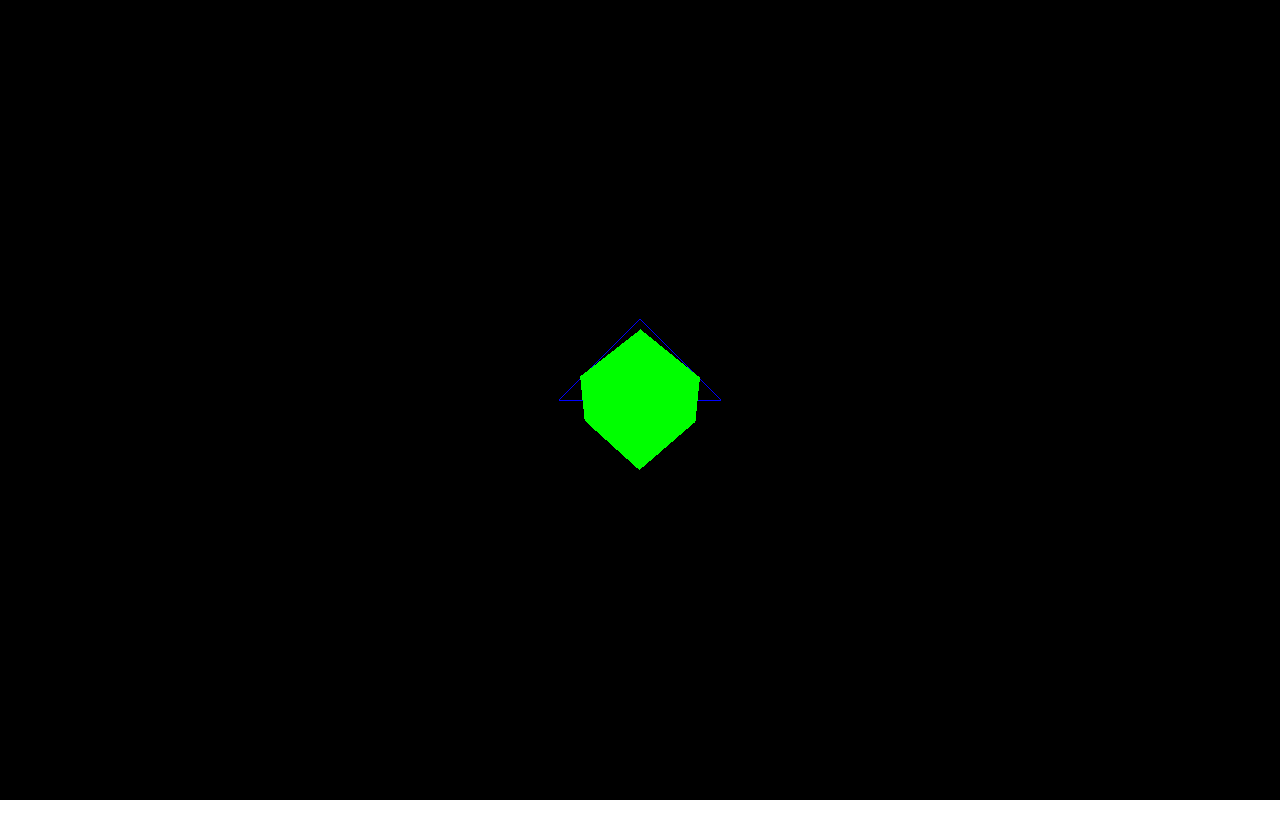
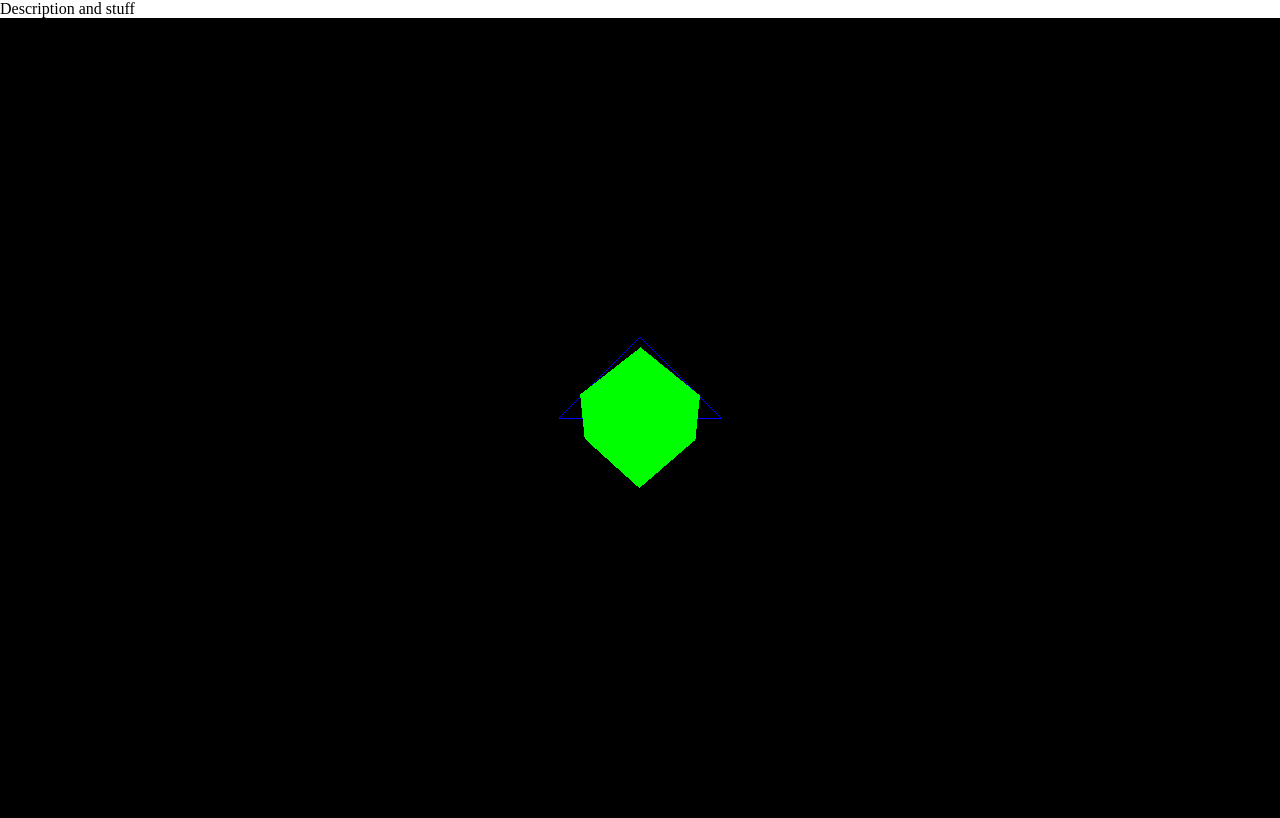
Before and after one commit to Silenoid/silenoid.github.io, a plain HTML site: page index.html in a window 1280 px wide. Drawn offline with nearby package versions, Linux system fonts and the light colour scheme.

Commit message:
Added description element and colors

```diff
--- a/index.html
+++ b/index.html
@@ -8,6 +8,7 @@
     <link rel="stylesheet" href="css/main.css">
 </head>
 <body>
+    <div id="info">Description and stuff</div>
     <script src="js/three.js"></script>
     <script src="js/main.js"></script>
 </body>
```
